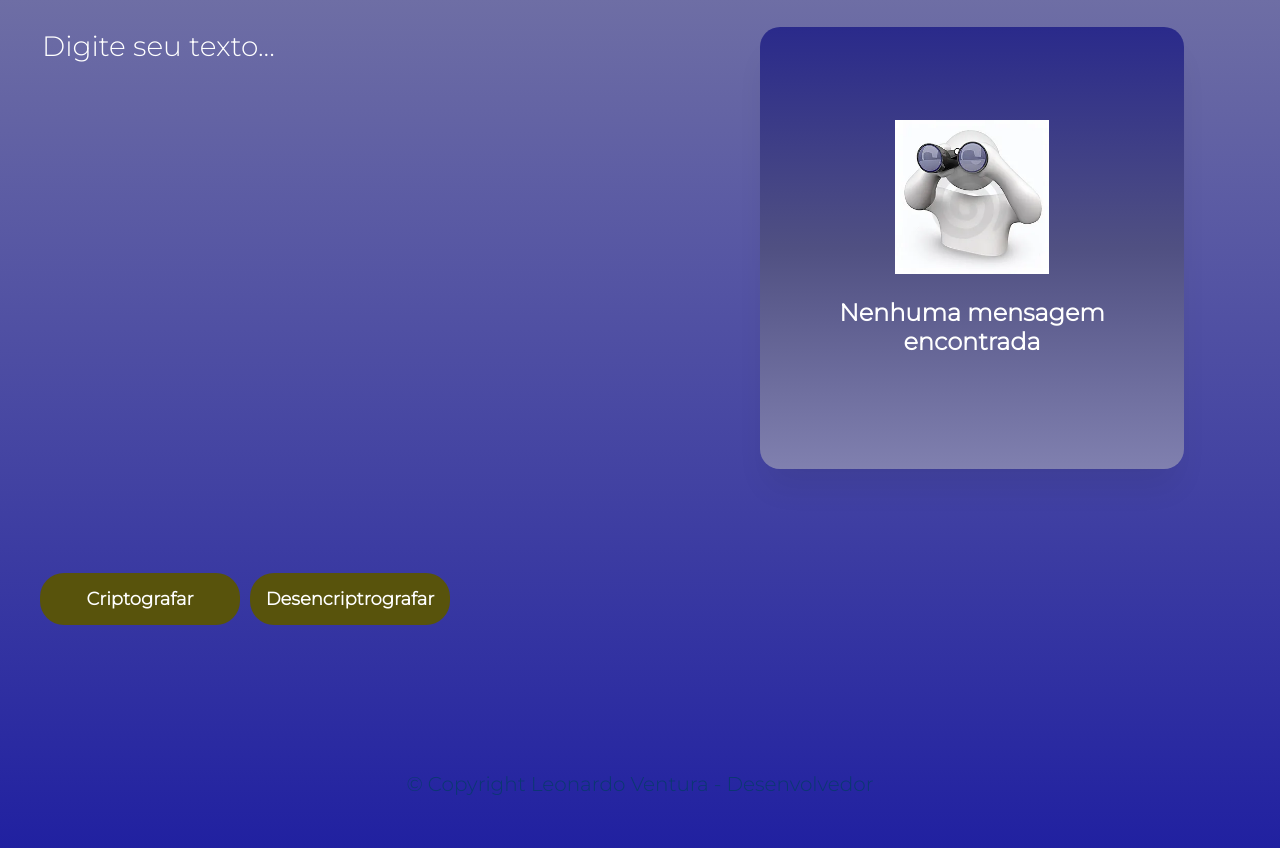
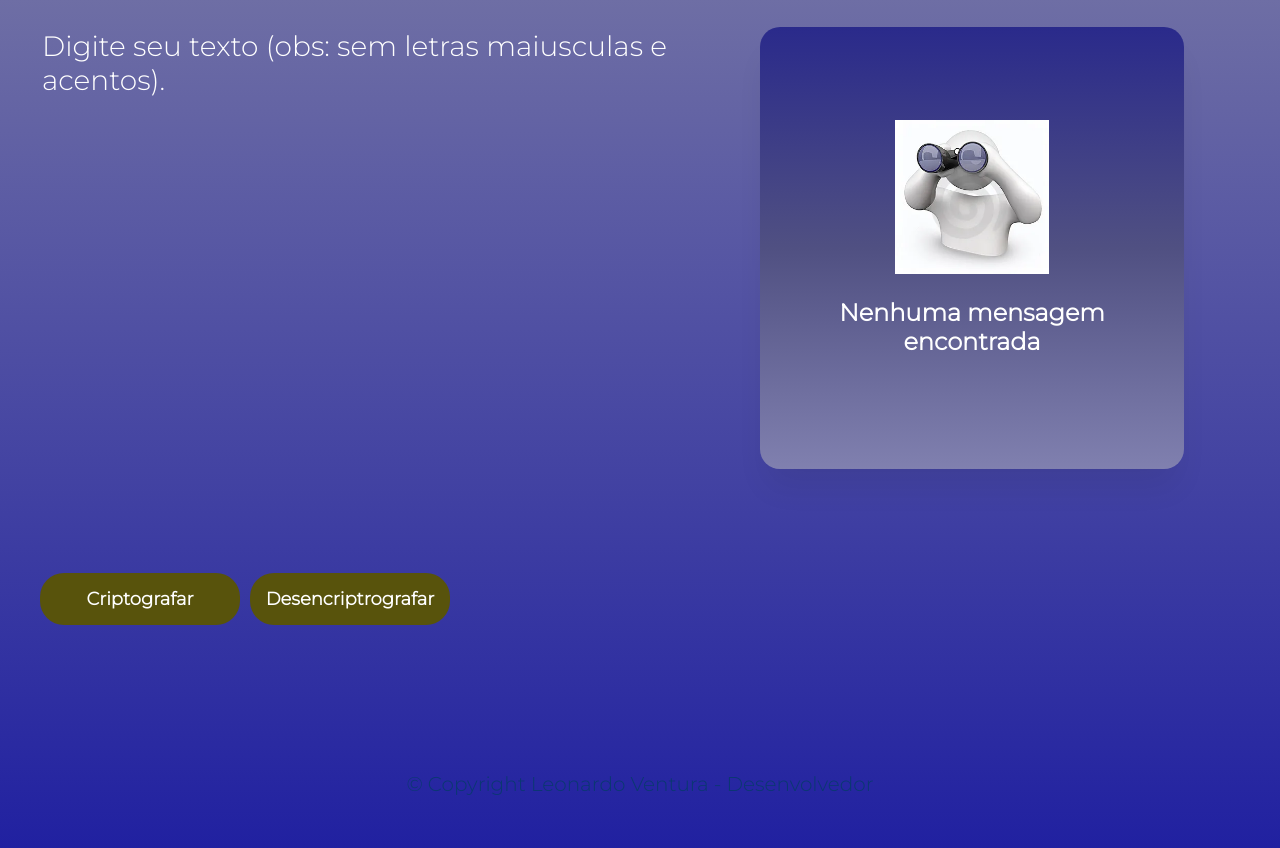
Before and after one commit to LeoSantosV/LeoSantosV.github.io, a plain HTML site: page Index.html in a window 1280 px wide. Shown: the part 88-936 px from the top of the page. Drawn offline with Linux system fonts and the light colour scheme.

Commit message:
Update Index.html

```diff
--- a/Index.html
+++ b/Index.html
@@ -21,7 +21,7 @@
         <section class="container">
             <div class="entrada-txt">
                 <div class="digite-txt">
-                    <textarea name="txt-input" id="text-input" cols="40" rows="15" placeholder="Digite seu texto..."></textarea>
+                    <textarea name="txt-input" id="text-input" cols="40" rows="15" placeholder="Digite seu texto (obs: sem letras maiusculas e acentos)."></textarea>
                 </div>
 
                 <div class="botoes">
```
